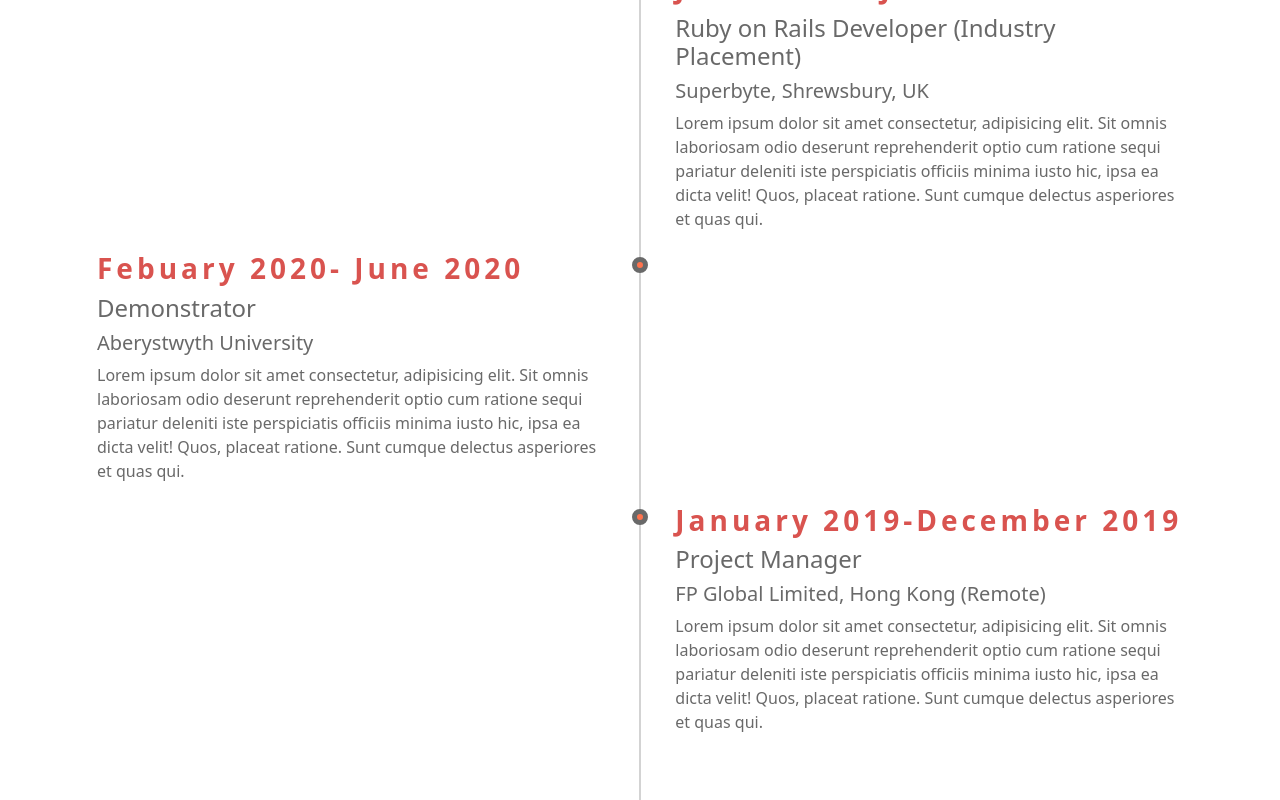
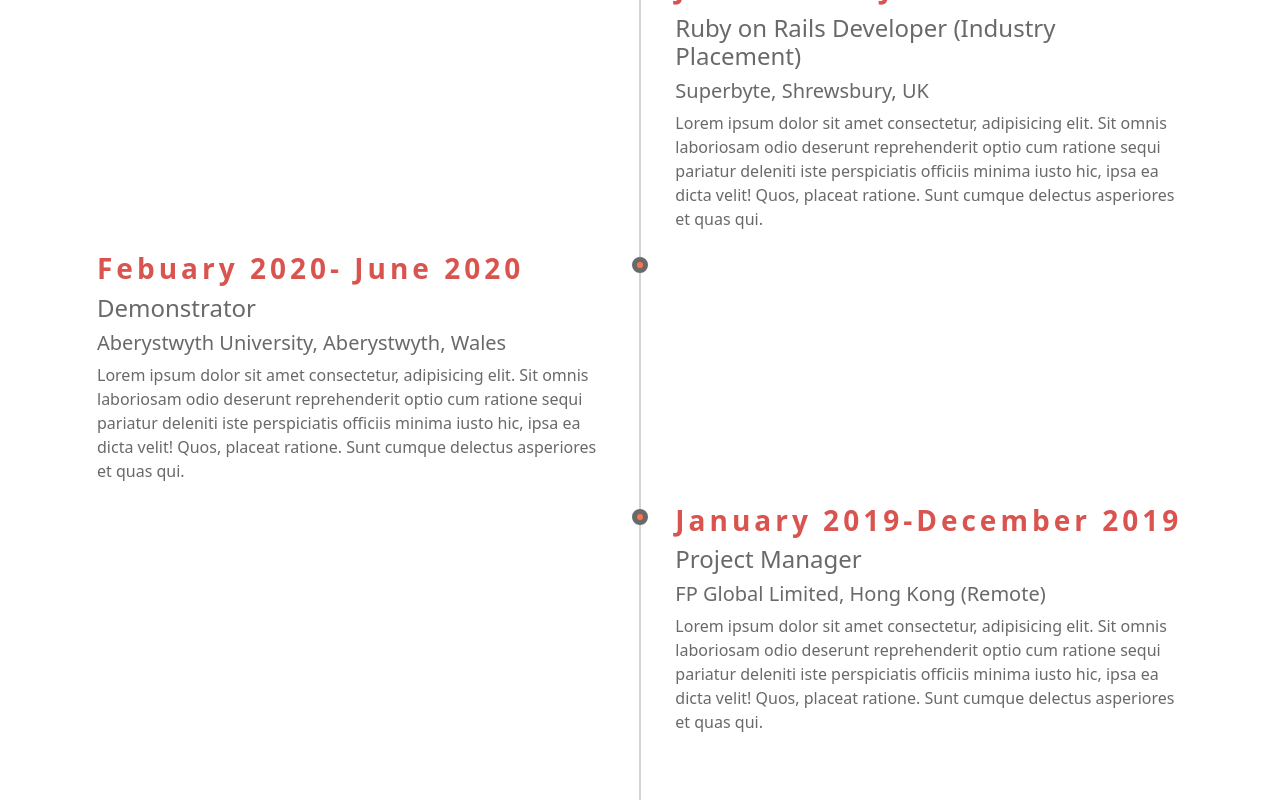
Before and after one commit to mpbialoszewski/cv, a React (Create React App) app: page / in a window 1280 px wide. Shown: the part 1825-2625 px from the top of the page. Built offline with nearby package versions, Linux system fonts and the light colour scheme.

Commit message:
Adding id to sections

```diff
--- a/src/components/AboutMe.jsx
+++ b/src/components/AboutMe.jsx
@@ -3,7 +3,7 @@ import author from '../author.jpeg';
 
 const AboutMe = () => {
   return (
-    <div className='container py-5'>
+    <div id='about' className='container py-5'>
       <div className="row">
         <div className="col-lg-6 col-xs-12">
           <div className="photo-wrap mb-5">
--- a/src/components/Experience.jsx
+++ b/src/components/Experience.jsx
@@ -22,7 +22,7 @@ const Experience = () => {
           <div className="timeline-content">
             <h3>Febuary 2020- June 2020</h3>
             <h4>Demonstrator</h4>
-            <h5>Aberystwyth University</h5>
+            <h5>Aberystwyth University, Aberystwyth, Wales</h5>
             <p>Lorem ipsum dolor sit amet consectetur, adipisicing elit. Sit omnis laboriosam odio deserunt reprehenderit optio cum ratione sequi pariatur deleniti iste perspiciatis officiis minima iusto hic, ipsa ea dicta velit! Quos, placeat ratione. Sunt cumque delectus asperiores et quas qui.</p>
           </div>
         </div>
--- a/src/components/Header.jsx
+++ b/src/components/Header.jsx
@@ -4,7 +4,7 @@ import Typed from 'react-typed'
 const Header = () => {
     return (
         <div>
-           <div className="header-wrapper">
+            <div id='home' className="header-wrapper">
                 <div className="main-info">
                     <h1>I work with such technologies as:</h1>
                     <Typed
```
Lines whose indentation alone changed are shown as unchanged.
